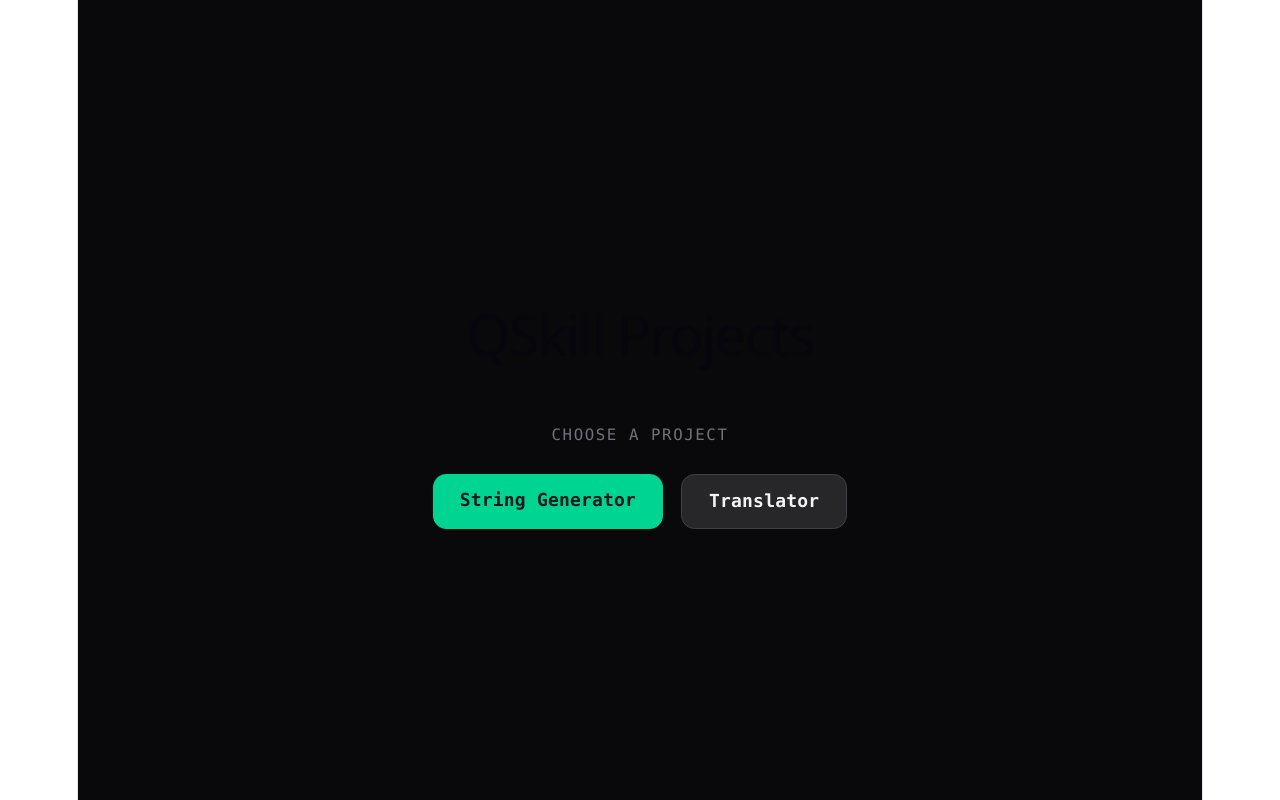
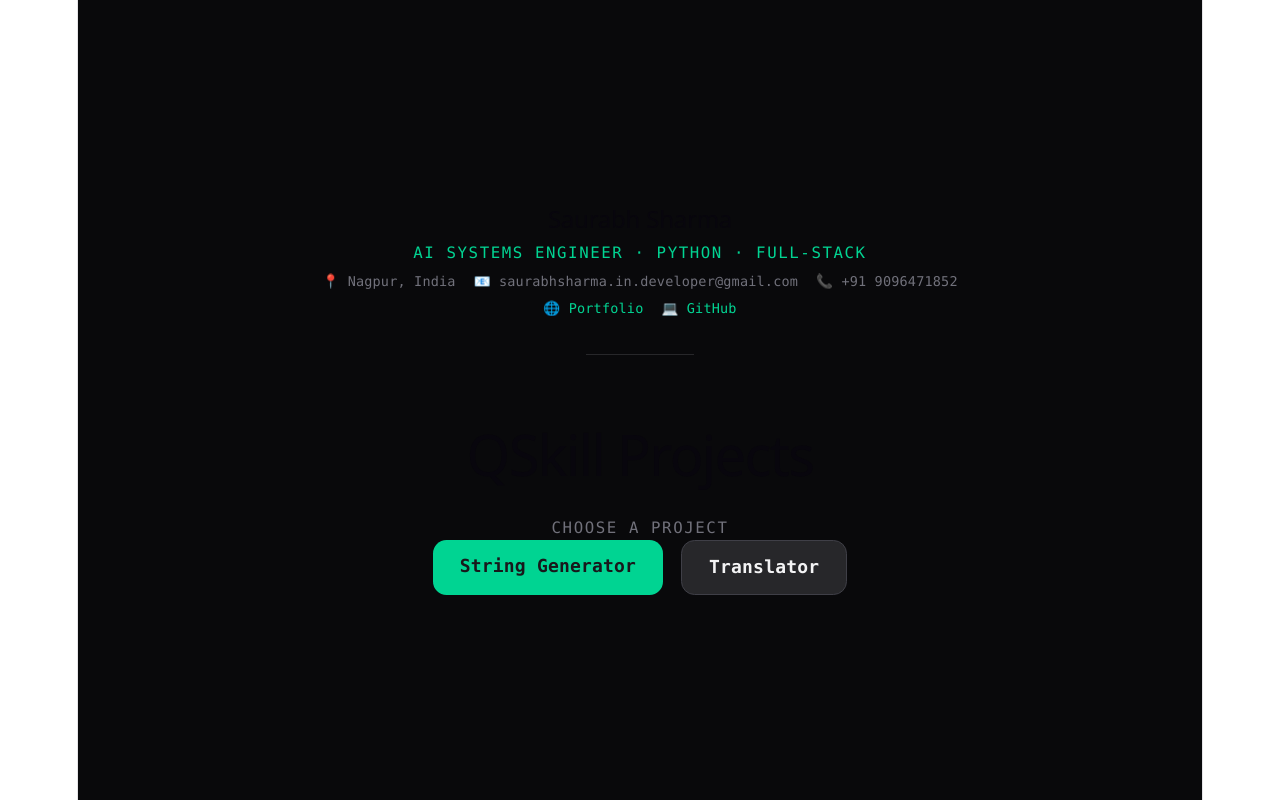
Before and after one commit to saurabhsharma1122/qskill-internship, a React (Vite) app: page /#/ in a window 1280 px wide. Built offline with nearby package versions, Linux system fonts and the light colour scheme.

Commit message:
Update Home.jsx

```diff
--- a/src/pages/Home.jsx
+++ b/src/pages/Home.jsx
@@ -2,17 +2,40 @@ import { Link } from 'react-router-dom'
 
 export default function Home() {
   return (
-    <div className="min-h-screen bg-zinc-950 flex flex-col items-center justify-center gap-6 font-mono">
+    <div className="min-h-screen bg-zinc-950 flex flex-col items-center justify-center gap-8 font-mono px-4">
+
+      {/* About Section */}
+      <div className="text-center space-y-2">
+        <h2 className="text-2xl font-bold text-zinc-100">Saurabh Sharma</h2>
+        <p className="text-emerald-400 text-sm tracking-widest uppercase">AI Systems Engineer · Python · Full-Stack</p>
+        <div className="flex flex-wrap justify-center gap-4 text-zinc-500 text-xs mt-2">
+          <span>📍 Nagpur, India</span>
+          <span>📧 saurabhsharma.in.developer@gmail.com</span>
+          <span>📞 +91 9096471852</span>
+        </div>
+        <div className="flex justify-center gap-4 mt-2">
+          <a href="https://saurabhsharma1122.github.io/" target="_blank" className="text-emerald-400 text-xs hover:underline">🌐 Portfolio</a>
+          <a href="https://github.com/saurabhsharma1122" target="_blank" className="text-emerald-400 text-xs hover:underline">💻 GitHub</a>
+        </div>
+      </div>
+
+      {/* Divider */}
+      <div className="w-24 h-px bg-zinc-800"></div>
+
+      {/* Projects */}
+      <div className="text-center space-y-4">
         <h1 className="text-4xl font-bold text-zinc-100">QSkill Projects</h1>
         <p className="text-zinc-500 text-sm tracking-widest uppercase">Choose a project</p>
-      <div className="flex gap-4">
-        <Link to="/generator" className="px-6 py-3 bg-emerald-400 text-zinc-900 font-bold rounded-xl hover:bg-emerald-300 transition">
+        <div className="flex gap-4 justify-center">
+          <Link to="/#/generator" className="px-6 py-3 bg-emerald-400 text-zinc-900 font-bold rounded-xl hover:bg-emerald-300 transition">
             String Generator
           </Link>
-        <Link to="/translator" className="px-6 py-3 bg-zinc-800 text-zinc-100 font-bold rounded-xl hover:bg-zinc-700 transition border border-zinc-700">
+          <Link to="/#/translator" className="px-6 py-3 bg-zinc-800 text-zinc-100 font-bold rounded-xl hover:bg-zinc-700 transition border border-zinc-700">
             Translator
           </Link>
         </div>
       </div>
+
+    </div>
   )
 }
```
Lines whose indentation alone changed are shown as unchanged.
